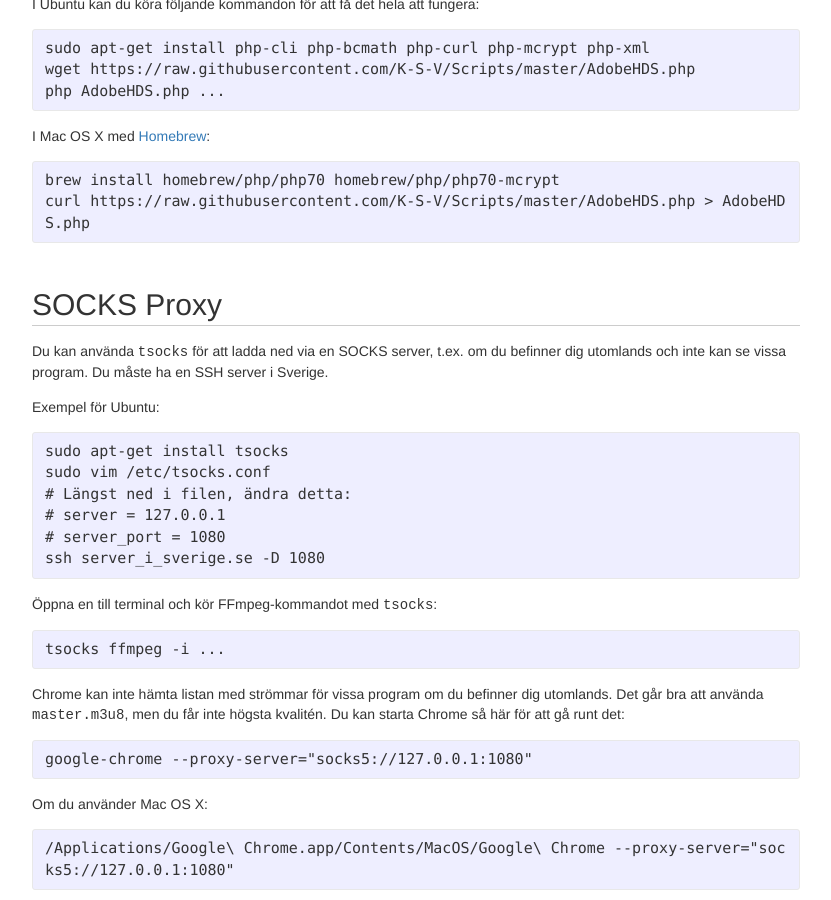
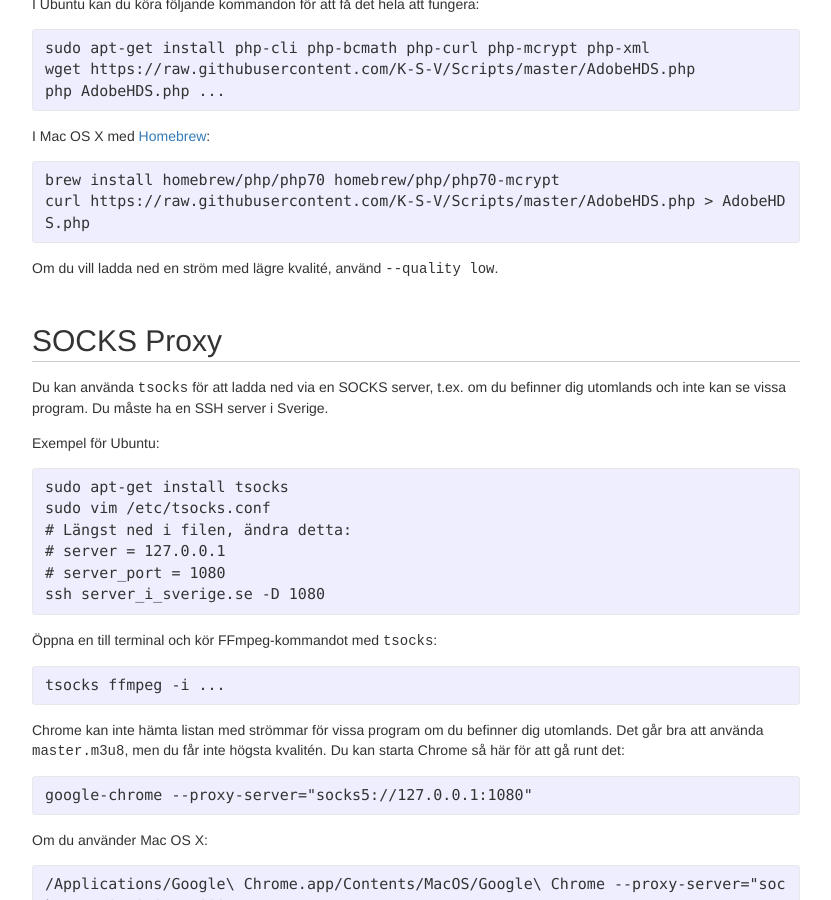
Before and after one commit to stefansundin/privatkopiera, a Jekyll site: the page built from index.html, in a window 1280 px wide and 900 px high, scrolled down 2212 px. Shown: the whole window, without its empty margins (224-1055 px from the left). Built offline with Jekyll 4.4.1, drawn with Linux system fonts in a browser that asks for light colours.

Commit message:
AdobeHDS --quality low

```diff
--- a/index.html
+++ b/index.html
@@ -145,6 +145,8 @@ brew install homebrew/php/php70 homebrew/php/php70-mcrypt
 curl https://raw.githubusercontent.com/K-S-V/Scripts/master/AdobeHDS.php > AdobeHDS.php
 {% endhighlight %}
 
+    <p>Om du vill ladda ned en ström med lägre kvalité, använd <tt>--quality low</tt>.</p>
+
 
     <h2 id="socks">SOCKS Proxy</h2>
 
```
